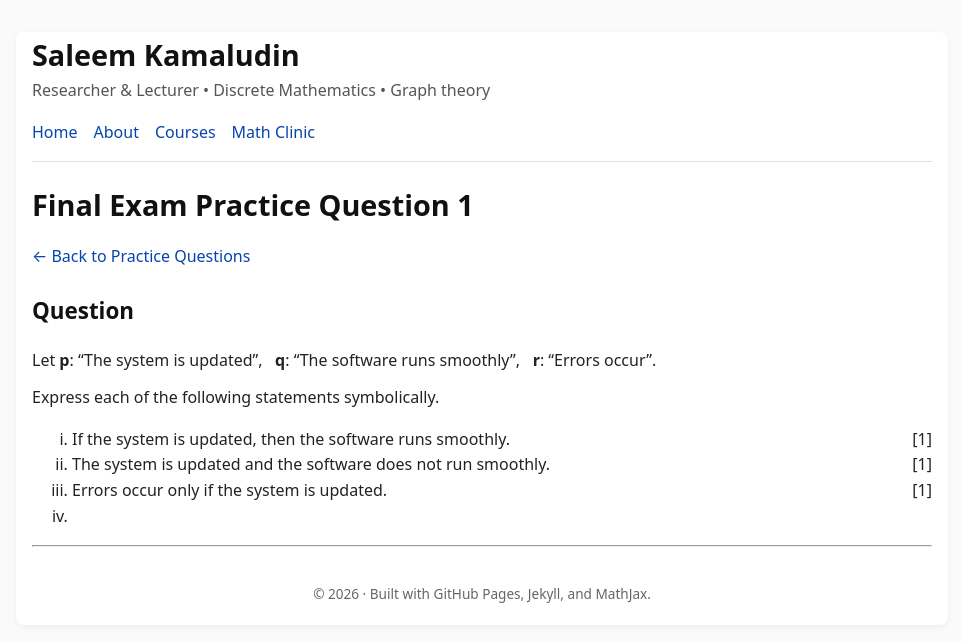
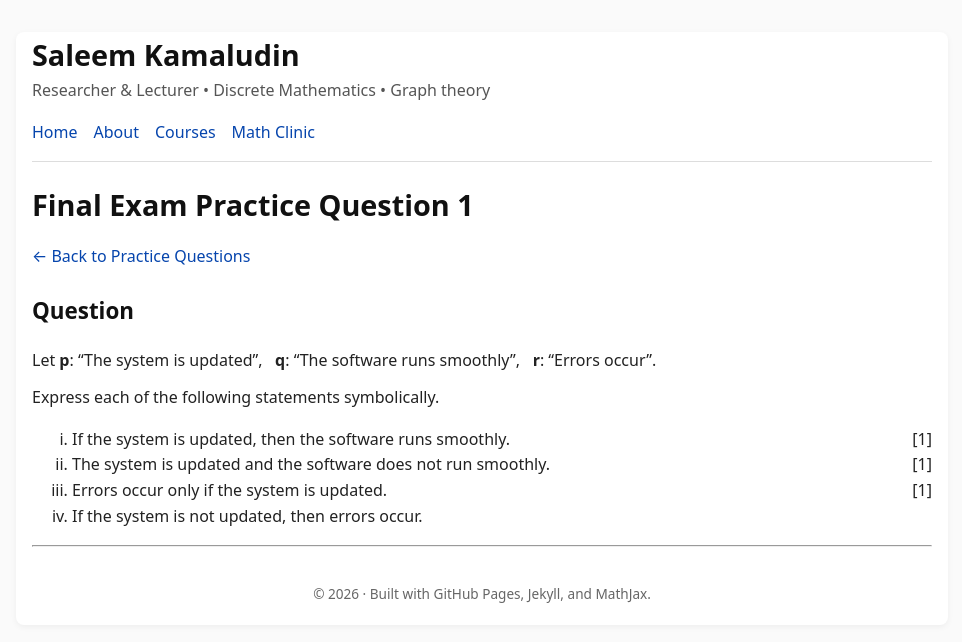
Before and after one commit to SaleemKamaludin/SaleemKamaludin.github.io, a Jekyll site: the page built from courses/comp1604/final-exam-practice/question-1.md, in a window 1280 px wide. Shown: the top 642 px of the page, without its empty margins (158-1120 px from the left). Built offline with Jekyll 4.4.1, drawn with Linux system fonts in a browser that asks for light colours.

Commit message:
Update question-1.md

```diff
--- a/courses/comp1604/final-exam-practice/question-1.md
+++ b/courses/comp1604/final-exam-practice/question-1.md
@@ -42,3 +42,4 @@ Let <strong>p</strong>: “The system is updated”, &nbsp;
   </li>
 
 <li>
+    If the system is not updated, then errors occur.
```
